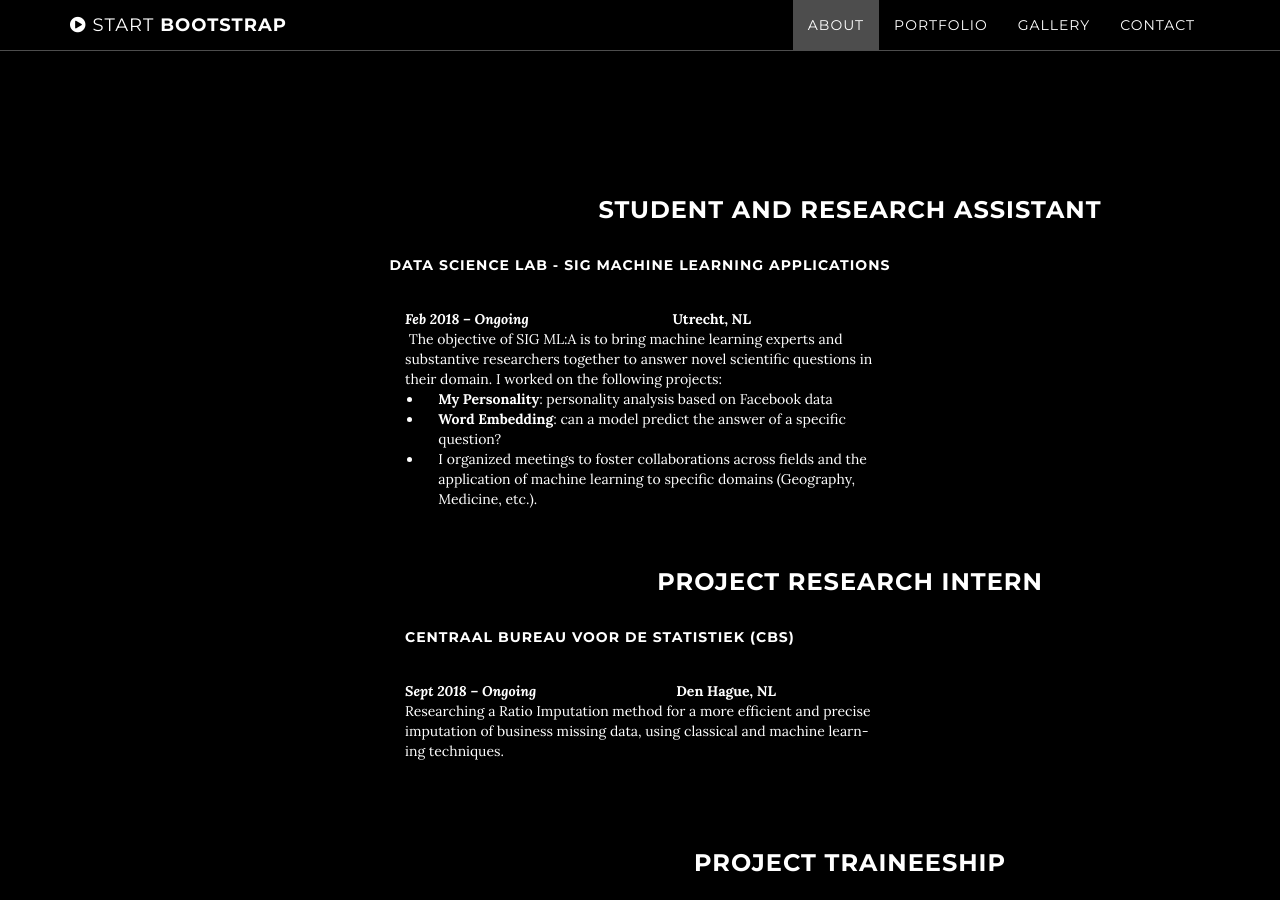
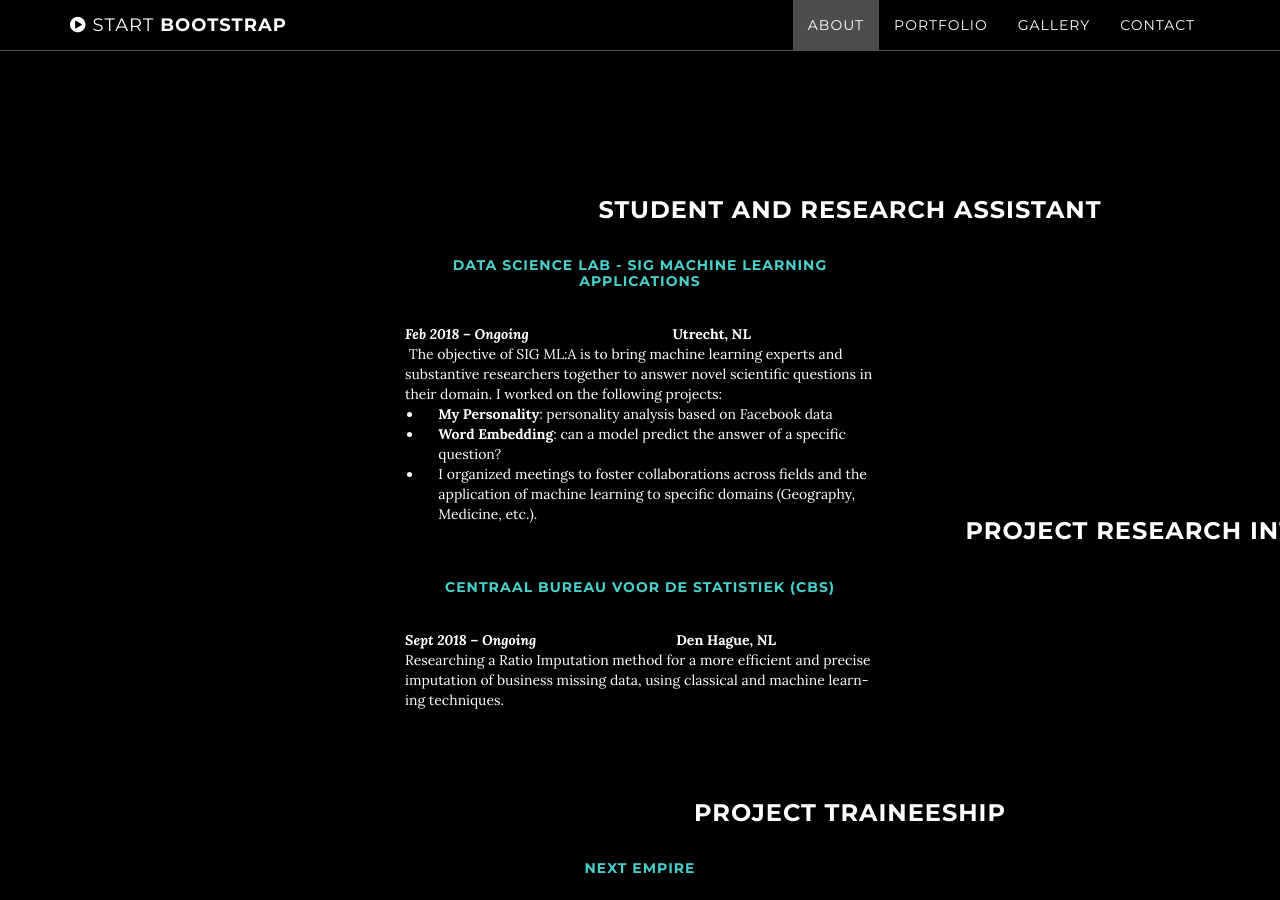
Before and after one commit to AgneseG/AgneseG.github.io, a Jekyll site: the page built from index.html, in a window 1280 px wide and 900 px high, scrolled down 1171 px. Built offline with Jekyll 4.4.1, drawn with Linux system fonts in a browser that asks for light colours.

Commit message:
Update about.html

```diff
--- a/_includes/about.html
+++ b/_includes/about.html
@@ -5,7 +5,7 @@
                 <h2>Experience</h2>
 
 <h3 class="container content-section text-align: left">Student and Research Assistant</h3>
-<h5>Data Science Lab - SIG Machine Learning Applications</h5>
+<h5 class="col-lg-8 col-lg-offset-2" style="color:#48D1CC">Data Science Lab - SIG Machine Learning Applications</h5>
 <strong class="col-lg-8 col-lg-offset-2" style="text-align: left;"><em>Feb 2018 &ndash; Ongoing &nbsp;</em> &nbsp; &nbsp; &nbsp; &nbsp; &nbsp; &nbsp; &nbsp; &nbsp; &nbsp; &nbsp; &nbsp; &nbsp; &nbsp; &nbsp; &nbsp; &nbsp; &nbsp; &nbsp; Utrecht, NL</strong>
 <div class="col-lg-8 col-lg-offset-2" style="text-align: left;">&nbsp;The objective of SIG ML:A is to bring machine learning experts and substantive researchers together to answer novel scientific questions in their domain. I worked on the following projects:</div>
 <ul>
@@ -19,14 +19,14 @@
 
 <br>
 <h3 class="container content-section text-align: left">Project Research Intern</h3>
-<h5 class="col-lg-8 col-lg-offset-2" style="text-align: left;">Centraal Bureau voor de Statistiek (CBS)</h5>
+<h5 class="col-lg-8 col-lg-offset-2" style="color:#48D1CC">Centraal Bureau voor de Statistiek (CBS)</h5>
 <strong class="col-lg-8 col-lg-offset-2" style="text-align: left;"><em>Sept 2018 &ndash; Ongoing &nbsp;</em> &nbsp; &nbsp; &nbsp; &nbsp;&nbsp; &nbsp; &nbsp; &nbsp; &nbsp; &nbsp;  &nbsp; &nbsp; &nbsp; &nbsp; &nbsp; &nbsp; &nbsp; &nbsp; Den Hague, NL</strong>
 
 <div class="col-lg-8 col-lg-offset-2" style="text-align: left;">Researching a Ratio Imputation method for a more efficient and precise imputation of business missing data, using classical and machine learn- ing techniques.</div>
 <br>
 
 <h3 class="container content-section text-align: left">Project Traineeship</h3>
-<h5 class="col-lg-8 col-lg-offset-2" style="text-align: left;">Next Empire</h5>
+<h5 class="col-lg-8 col-lg-offset-2" style="color:#48D1CC">Next Empire</h5>
 <strong class="col-lg-8 col-lg-offset-2" style="text-align: left;"><em>Sept 2018 &ndash; Nov 2018</em> &nbsp; &nbsp; &nbsp; &nbsp; &nbsp;&nbsp; &nbsp; &nbsp; &nbsp; &nbsp; &nbsp;  &nbsp; &nbsp; &nbsp; &nbsp; &nbsp; &nbsp; &nbsp; &nbsp; &nbsp; &nbsp; Amsterdam, NL</strong>
 
 <div class="col-lg-8 col-lg-offset-2" style="text-align: left;">Next Empire <a href="http://nextempire.net">(http://nextempire.net)</a>&nbsp;is a digital product studio with many clients in the music business. For my audio segmentation project I&rsquo;ve built from scratch an audio files classification model which seg- mented radiostreams into the individual songs and the speech or com- mercials in between. I used:</div>
```
